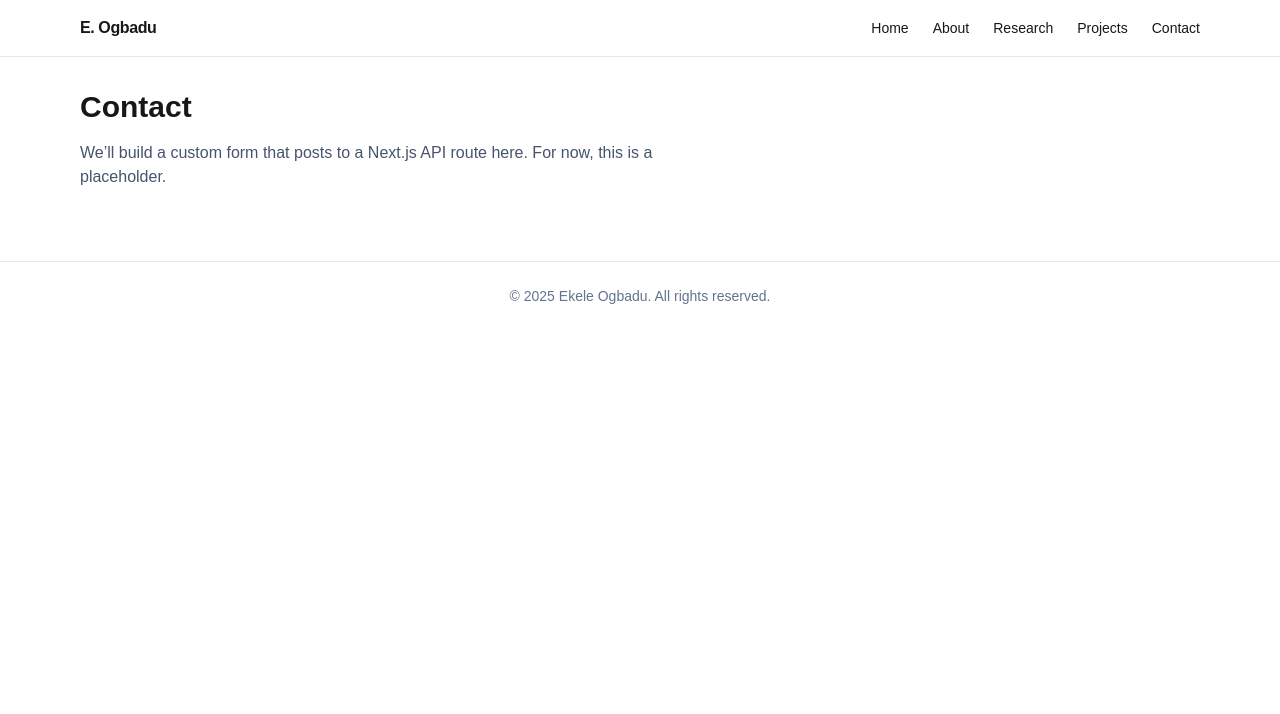
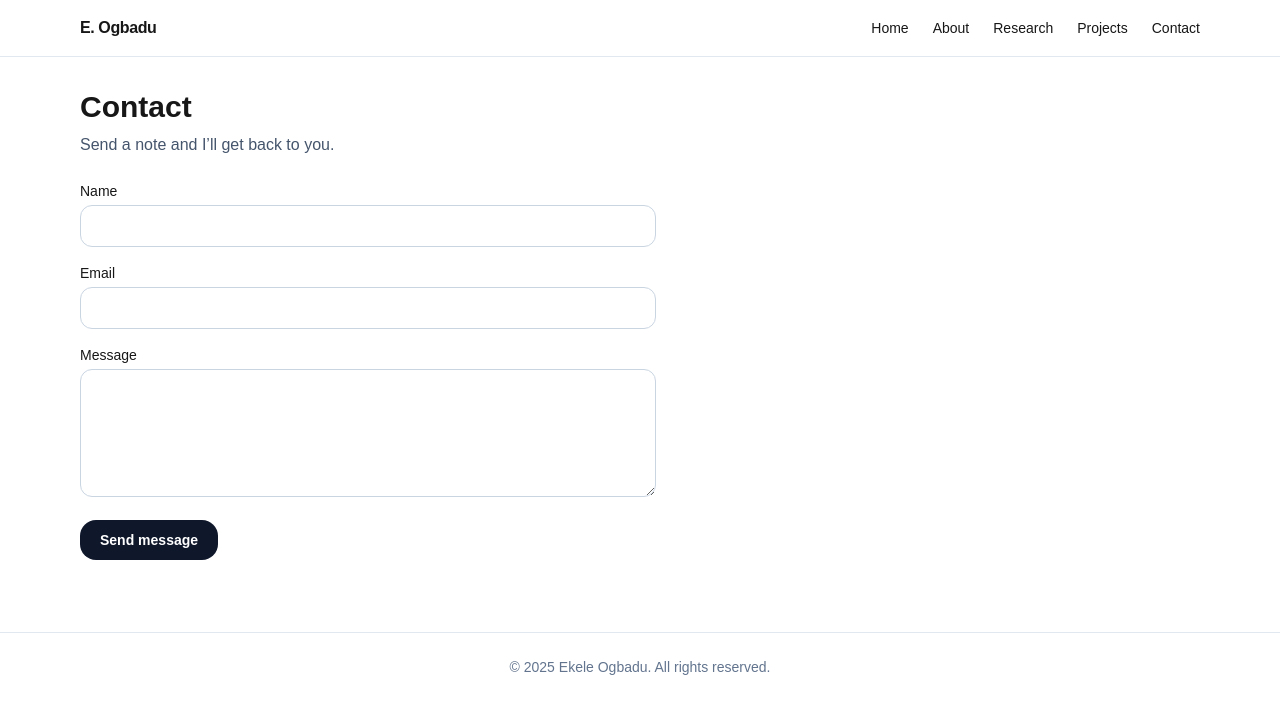
Before and after one commit to eogbadu/my-site, a Next.js app: page /contact in a window 1280 px wide. Shown: the top 714 px of the page. Built offline with nearby package versions, Linux system fonts and the light colour scheme.

Commit message:
feat(contact): add contact form with zod validation, honeypot, and optional email

```diff
--- /dev/null
+++ b/src/app/api/contact/route.ts
@@ -0,0 +1,88 @@
+import { z } from "zod";
+import nodemailer from "nodemailer";
+
+const ContactSchema = z.object({
+  name: z.string().min(2, "Name is too short"),
+  email: z.string().email("Invalid email"),
+  message: z.string().min(10, "Message is too short"),
+  // honeypot field — should be empty; bots often fill all fields
+  website: z.string().optional().default(""),
+});
+
+export type ContactPayload = z.infer<typeof ContactSchema>;
+
+export async function POST(req: Request) {
+  try {
+    const data = await req.json();
+
+    const parsed = ContactSchema.safeParse(data);
+    if (!parsed.success) {
+      const issues = parsed.error.issues.map((i) => i.message);
+      return new Response(JSON.stringify({ ok: false, errors: issues }), {
+        status: 400,
+        headers: { "Content-Type": "application/json" },
+      });
+    }
+
+    const { name, email, message, website } = parsed.data;
+
+    // Honeypot check
+    if (website && website.trim().length > 0) {
+      // treat as bot; respond 204 (no content) so bots “think” it worked
+      return new Response(null, { status: 204 });
+    }
+
+    // OPTIONAL: send an email (configure env first)
+    if (
+      process.env.SMTP_HOST &&
+      process.env.SMTP_USER &&
+      process.env.SMTP_PASS
+    ) {
+      const transporter = nodemailer.createTransport({
+        host: process.env.SMTP_HOST,
+        port: Number(process.env.SMTP_PORT ?? 587),
+        secure: process.env.SMTP_SECURE === "true", // true for 465
+        auth: {
+          user: process.env.SMTP_USER,
+          pass: process.env.SMTP_PASS,
+        },
+      });
+
+      await transporter.sendMail({
+        from: process.env.MAIL_FROM ?? process.env.SMTP_USER,
+        to: process.env.MAIL_TO ?? process.env.SMTP_USER,
+        subject: `New contact from ${name}`,
+        replyTo: email,
+        text: message,
+        html: `
+          <p><strong>Name:</strong> ${name}</p>
+          <p><strong>Email:</strong> ${email}</p>
+          <p><strong>Message:</strong></p>
+          <pre>${escapeHtml(message)}</pre>
+        `,
+      });
+    } else {
+      // If email not configured, log to server for now
+      console.log("[contact] message received:", { name, email, message });
+    }
+
+    return new Response(JSON.stringify({ ok: true }), {
+      status: 200,
+      headers: { "Content-Type": "application/json" },
+    });
+  } catch (err) {
+    console.error("[contact] error", err);
+    return new Response(JSON.stringify({ ok: false, error: "Server error" }), {
+      status: 500,
+      headers: { "Content-Type": "application/json" },
+    });
+  }
+}
+
+// Simple HTML escape to avoid accidental HTML in the email body
+function escapeHtml(s: string) {
+  return s
+    .replaceAll("&", "&amp;")
+    .replaceAll("<", "&lt;")
+    .replaceAll(">", "&gt;");
+}
--- a/src/app/contact/page.tsx
+++ b/src/app/contact/page.tsx
@@ -1,11 +1,145 @@
+"use client";
+
+import { useState } from "react";
+
 export default function ContactPage() {
+  const [form, setForm] = useState({
+    name: "",
+    email: "",
+    message: "",
+    website: "", // honeypot (hidden)
+  });
+  const [status, setStatus] = useState<
+    "idle" | "loading" | "success" | "error"
+  >("idle");
+  const [errors, setErrors] = useState<string[] | null>(null);
+
+  async function onSubmit(e: React.FormEvent<HTMLFormElement>) {
+    e.preventDefault();
+    setStatus("loading");
+    setErrors(null);
+
+    try {
+      const res = await fetch("/api/contact", {
+        method: "POST",
+        headers: { "Content-Type": "application/json" },
+        body: JSON.stringify(form),
+      });
+
+      if (res.status === 204) {
+        // honeypot triggered — pretend success
+        setStatus("success");
+        return;
+      }
+
+      const data = await res.json();
+
+      if (!res.ok || !data.ok) {
+        setErrors(data.errors ?? ["Something went wrong"]);
+        setStatus("error");
+        return;
+      }
+
+      setStatus("success");
+      setForm({ name: "", email: "", message: "", website: "" });
+    } catch {
+      setErrors(["Network error"]);
+      setStatus("error");
+    }
+  }
+
   return (
-    <section className="space-y-4">
-      <h1 className="text-3xl font-bold">Contact</h1>
-      <p className="text-slate-600 dark:text-slate-300 max-w-prose">
-        We’ll build a custom form that posts to a Next.js API route here. For
-        now, this is a placeholder.
-      </p>
+    <section className="space-y-6">
+      <header className="space-y-2">
+        <h1 className="text-3xl font-bold">Contact</h1>
+        <p className="text-slate-600 dark:text-slate-300 max-w-prose">
+          Send a note and I’ll get back to you.
+        </p>
+      </header>
+
+      <form onSubmit={onSubmit} className="max-w-xl space-y-4">
+        {/* Name */}
+        <div>
+          <label className="block text-sm mb-1" htmlFor="name">
+            Name
+          </label>
+          <input
+            id="name"
+            className="w-full rounded-xl border border-slate-300 dark:border-slate-700 bg-white dark:bg-slate-950 px-3 py-2"
+            value={form.name}
+            onChange={(e) => setForm({ ...form, name: e.target.value })}
+            required
+            minLength={2}
+            autoComplete="name"
+          />
+        </div>
+
+        {/* Email */}
+        <div>
+          <label className="block text-sm mb-1" htmlFor="email">
+            Email
+          </label>
+          <input
+            id="email"
+            type="email"
+            className="w-full rounded-xl border border-slate-300 dark:border-slate-700 bg-white dark:bg-slate-950 px-3 py-2"
+            value={form.email}
+            onChange={(e) => setForm({ ...form, email: e.target.value })}
+            required
+            autoComplete="email"
+          />
+        </div>
+
+        {/* Message */}
+        <div>
+          <label className="block text-sm mb-1" htmlFor="message">
+            Message
+          </label>
+          <textarea
+            id="message"
+            className="w-full h-32 rounded-xl border border-slate-300 dark:border-slate-700 bg-white dark:bg-slate-950 px-3 py-2"
+            value={form.message}
+            onChange={(e) => setForm({ ...form, message: e.target.value })}
+            required
+            minLength={10}
+          />
+        </div>
+
+        {/* Honeypot: visually hidden but available to bots */}
+        <div className="sr-only" aria-hidden>
+          <label htmlFor="website">Website</label>
+          <input
+            id="website"
+            type="text"
+            tabIndex={-1}
+            autoComplete="off"
+            value={form.website}
+            onChange={(e) => setForm({ ...form, website: e.target.value })}
+          />
+        </div>
+
+        {/* Status & errors */}
+        {errors && (
+          <div className="text-sm text-red-600">
+            {errors.map((e) => (
+              <div key={e}>{e}</div>
+            ))}
+          </div>
+        )}
+        {status === "success" && (
+          <div className="text-sm text-green-700">
+            Thanks! Your message was sent.
+          </div>
+        )}
+
+        <button
+          type="submit"
+          disabled={status === "loading"}
+          className="rounded-2xl bg-slate-900 text-white dark:bg-white dark:text-slate-900 px-5 py-2.5 text-sm font-semibold hover:opacity-90 disabled:opacity-60"
+        >
+          {status === "loading" ? "Sending…" : "Send message"}
+        </button>
+      </form>
     </section>
   );
 }
```
Also changed, not shown: package.json (+8 -5 lines), 1 other file (tests, documents, lock files or other folders).
